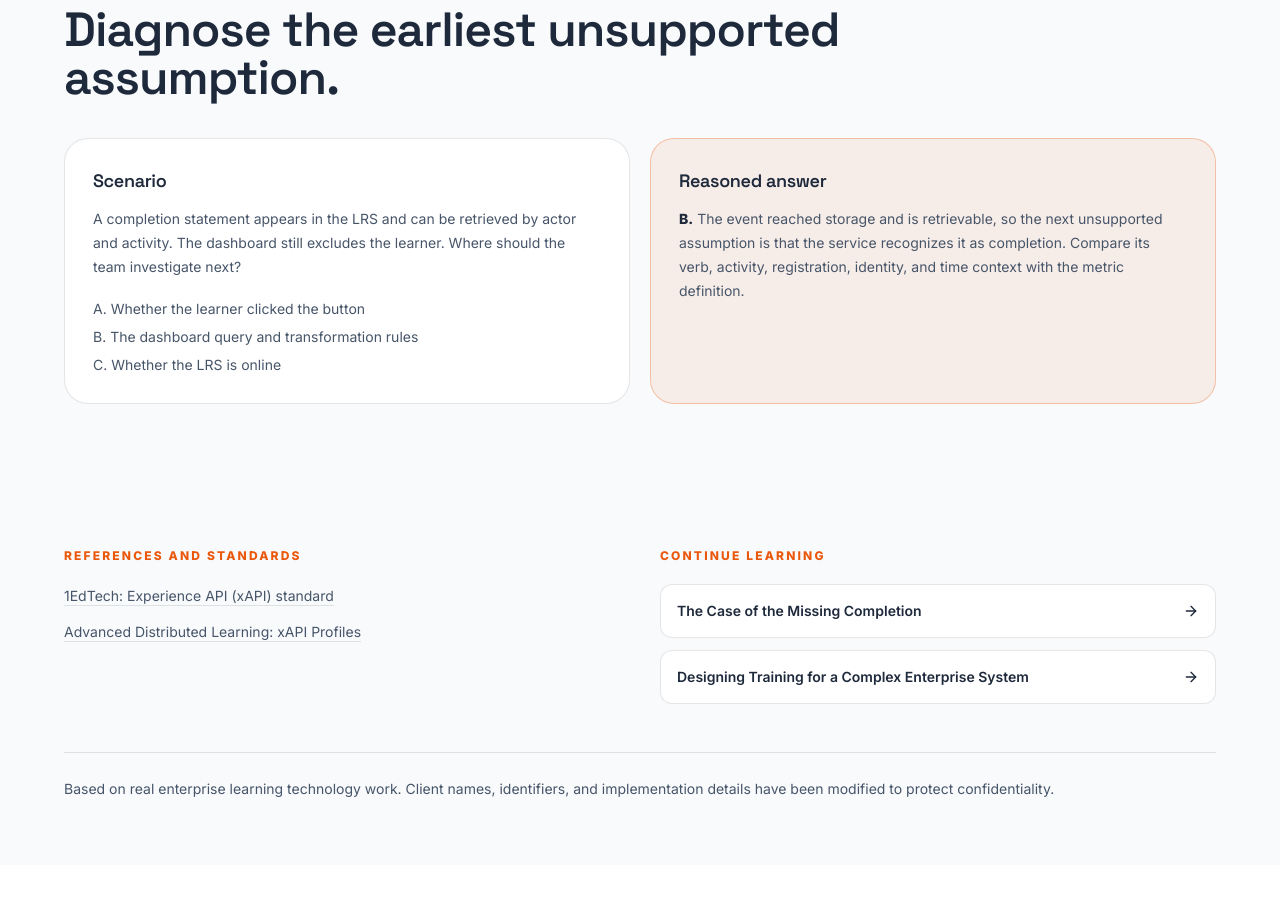
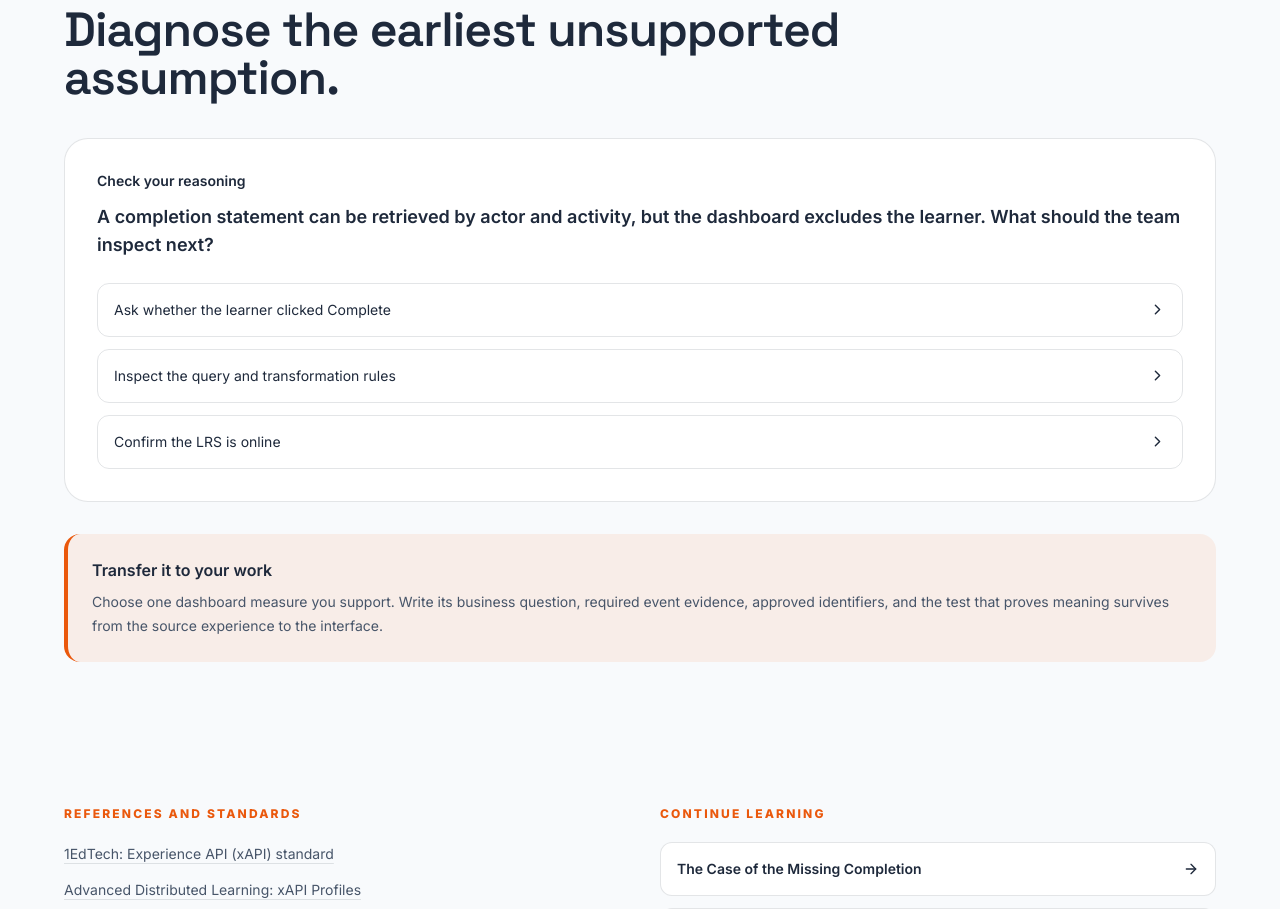
Before and after one commit to dgutensohn03/dg-portfolio, a Next.js app: page /learn/activity-to-insight in a window 1280 px wide. Shown: the part 5500-6409 px from the top of the page. Before the commit the page ends 6365 px from the top, so only its background shows below. Built offline with nearby package versions, Linux system fonts and the light colour scheme.

Commit message:
Add interactive reporting knowledge check

```diff
--- a/src/app/learn/activity-to-insight/page.tsx
+++ b/src/app/learn/activity-to-insight/page.tsx
@@ -18,7 +18,10 @@ import {
   LearnNav,
   ResourceCard,
 } from "@/components/learn/LearnShell";
-import { StatementExplorer } from "@/components/learn/LearningInteractions";
+import {
+  ReportingKnowledgeCheck,
+  StatementExplorer,
+} from "@/components/learn/LearningInteractions";
 
 const flow = [
   {
@@ -423,30 +426,17 @@ export default function ActivityToInsight() {
             <h2 className="mt-5 max-w-4xl text-3xl font-semibold sm:text-5xl">
               Diagnose the earliest unsupported assumption.
             </h2>
-            <div className="mt-9 grid gap-5 lg:grid-cols-2">
-              <div className="rounded-3xl border border-[var(--hairline)] bg-[var(--case-card)] p-7">
-                <h3 className="text-lg font-semibold">Scenario</h3>
-                <p className="mt-3 text-sm leading-6 text-[var(--muted)]">
-                  A completion statement appears in the LRS and can be retrieved
-                  by actor and activity. The dashboard still excludes the
-                  learner. Where should the team investigate next?
-                </p>
-                <ul className="mt-5 space-y-2 text-sm text-[var(--muted)]">
-                  <li>A. Whether the learner clicked the button</li>
-                  <li>B. The dashboard query and transformation rules</li>
-                  <li>C. Whether the LRS is online</li>
-                </ul>
-              </div>
-              <div className="rounded-3xl border border-[var(--accent)]/30 bg-[var(--accent)]/8 p-7">
-                <h3 className="text-lg font-semibold">Reasoned answer</h3>
-                <p className="mt-3 text-sm leading-6 text-[var(--muted)]">
-                  <b className="text-[var(--fg)]">B.</b> The event reached
-                  storage and is retrievable, so the next unsupported assumption
-                  is that the service recognizes it as completion. Compare its
-                  verb, activity, registration, identity, and time context with
-                  the metric definition.
-                </p>
-              </div>
+            <div className="mt-9">
+              <ReportingKnowledgeCheck />
+            </div>
+            <div className="mt-8 rounded-2xl border-l-4 border-[var(--accent)] bg-[var(--accent)]/8 p-6">
+              <p className="font-semibold">Transfer it to your work</p>
+              <p className="mt-2 text-sm leading-6 text-[var(--muted)]">
+                Choose one dashboard measure you support. Write its business
+                question, required event evidence, approved identifiers, and the
+                test that proves meaning survives from the source experience to
+                the interface.
+              </p>
             </div>
           </div>
         </section>
--- a/src/components/learn/LearningInteractions.tsx
+++ b/src/components/learn/LearningInteractions.tsx
@@ -91,6 +91,76 @@ export function StatementExplorer() {
             </div>
           ))}
         </dl>
+      </div>
+    </div>
+  );
+}
+
+export function ReportingKnowledgeCheck() {
+  const choices = [
+    {
+      label: "Ask whether the learner clicked Complete",
+      correct: false,
+      feedback:
+        "The stored statement already proves the completion event reached the LRS. Rechecking the original click moves backward to an assumption that has evidence.",
+    },
+    {
+      label: "Inspect the query and transformation rules",
+      correct: true,
+      feedback:
+        "Correct. Storage and retrieval are verified, so the next unsupported assumption is that downstream rules recognize the statement as completion.",
+    },
+    {
+      label: "Confirm the LRS is online",
+      correct: false,
+      feedback:
+        "The statement was retrieved from the LRS, so availability is not the next unsupported assumption.",
+    },
+  ];
+  const [selected, setSelected] = useState<number | null>(null);
+  return (
+    <div className="interactive-card rounded-3xl border border-[var(--hairline)] bg-[var(--case-card)] p-6 sm:p-8">
+      <div className="print-hidden">
+        <p className="text-sm font-semibold">Check your reasoning</p>
+        <p className="mt-3 text-lg font-semibold">
+          A completion statement can be retrieved by actor and activity, but the
+          dashboard excludes the learner. What should the team inspect next?
+        </p>
+        <div className="mt-6 space-y-3">
+          {choices.map((choice, index) => (
+            <button
+              key={choice.label}
+              onClick={() => setSelected(index)}
+              className={`flex w-full items-center justify-between gap-4 rounded-xl border p-4 text-left text-sm transition ${selected === index ? "border-[var(--accent)] bg-[var(--accent)]/8" : "border-[var(--hairline)] hover:border-[var(--accent)]"}`}
+            >
+              {choice.label}
+              <ChevronRight size={17} />
+            </button>
+          ))}
+        </div>
+        {selected !== null && (
+          <div
+            aria-live="polite"
+            className={`mt-5 rounded-xl border p-5 text-sm leading-6 ${choices[selected].correct ? "border-emerald-500/35 bg-emerald-500/8" : "border-amber-500/35 bg-amber-500/8"}`}
+          >
+            <p className="font-semibold">
+              {choices[selected].correct
+                ? "Correct—follow the next unverified handoff"
+                : "Not yet—use the evidence already available"}
+            </p>
+            <p className="mt-2 text-[var(--muted)]">
+              {choices[selected].feedback}
+            </p>
+          </div>
+        )}
+      </div>
+      <div className="print-only">
+        <p className="font-semibold">Knowledge check and rationale</p>
+        <p className="mt-2">
+          Inspect the query and transformation rules. Storage and retrieval are
+          verified, so downstream interpretation is the next unsupported
+          assumption.
+        </p>
       </div>
     </div>
   );
```
